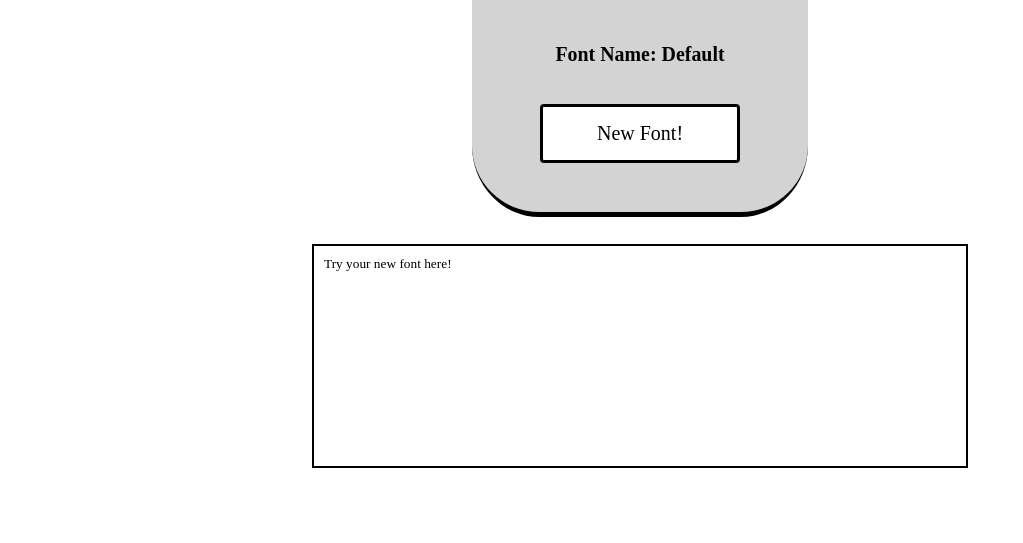
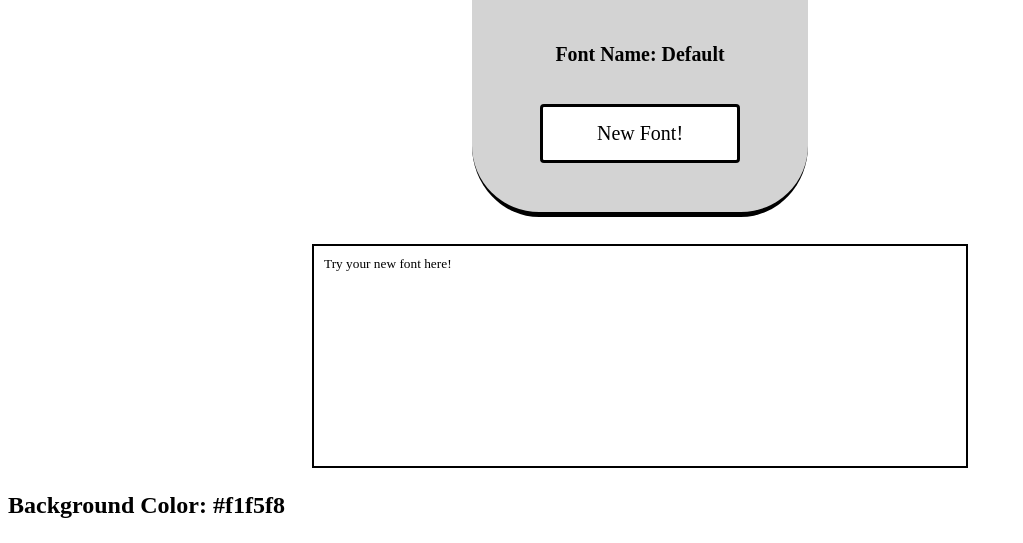
Before and after one commit to nmahler1240/FontPicker, a plain HTML site: page index.html in a window 1280 px wide. Shown: the part 306-849 px from the top of the page, without its empty margins (0-1023 px from the left). Before the commit the page ends 800 px from the top, so only its background shows below. Drawn offline with Linux system fonts and the light colour scheme.

Commit message:
Update index.html

```diff
--- a/index.html
+++ b/index.html
@@ -27,6 +27,9 @@
   </div>
   <br>
   <textarea class="ex-txt" placeholder="Try your new font here!">Try your new font here!</textarea>
+  <div class="color1">
+    <p>Background Color: <span class="color">#f1f5f8</span></p>
+  </div>
   <script src="fonts.js"></script>
   <script src="fontColors.js"></script>
 </body>
```
